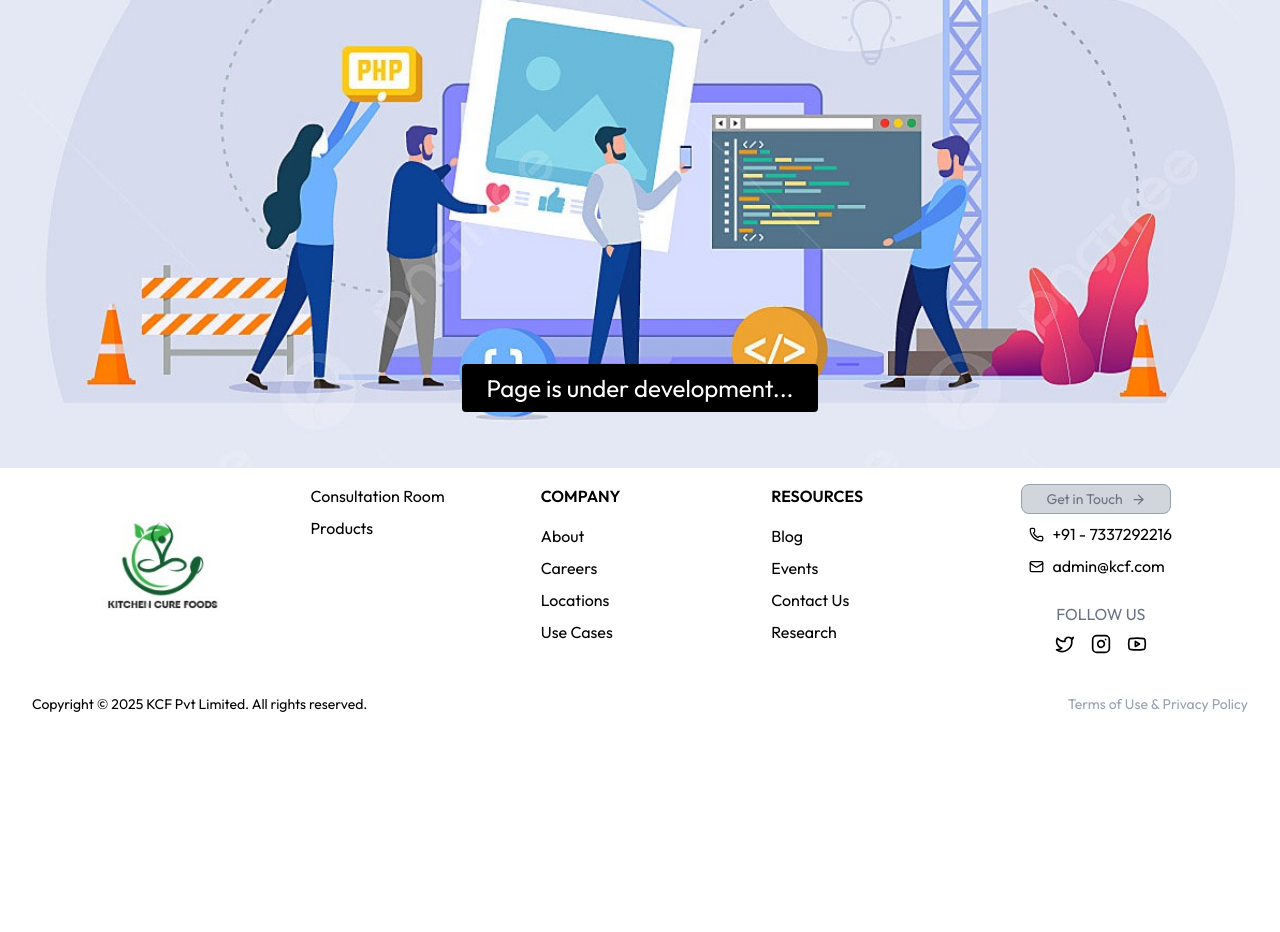
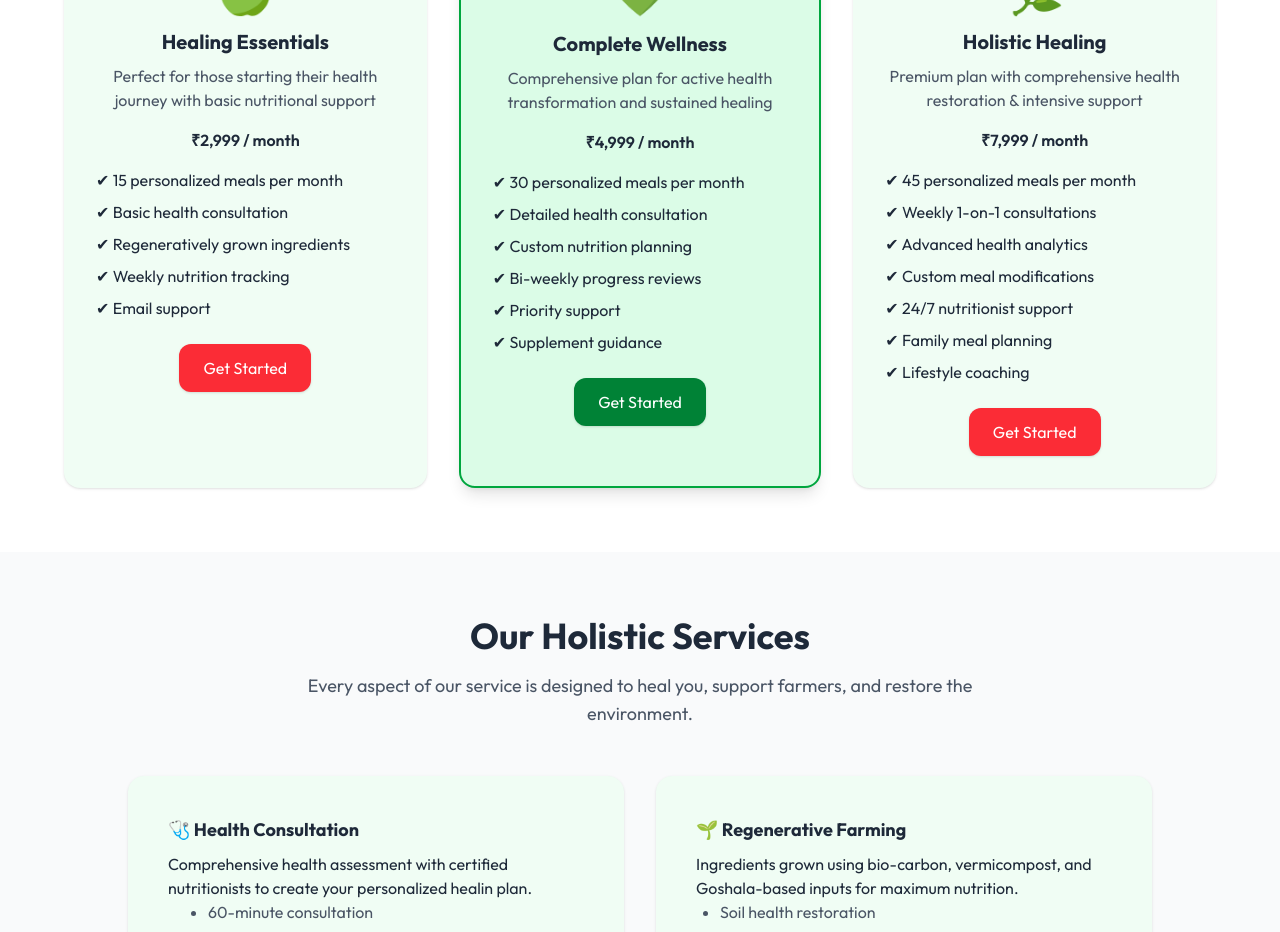
Before and after one commit to spicartsdeployment/kitchen-cure-foods, a React (Vite) app in the folder frontend/: page /products in a window 1280 px wide. Shown: the part 348-1280 px from the top of the page. Before the commit the page ends 1086 px from the top, so only its background shows below. Built offline with nearby package versions, Linux system fonts and the light colour scheme.

Commit message:
Modified Products Page
Modified Products Page

```diff
--- a/frontend/src/pages/ProductsPage.jsx
+++ b/frontend/src/pages/ProductsPage.jsx
@@ -1,6 +1,6 @@
 import React from "react";
 
-const ProductsPage = () => {
+/*const ProductsPage = () => {
   return (
     <div className="w-screen h-screen flex flex-col items-center justify-center bg-gray-50">
       <img
@@ -18,3 +18,194 @@ const ProductsPage = () => {
 };
 
 export default ProductsPage;
+*/
+
+function ProductsPage() {
+  return (
+    <div className="bg-white text-gray-800">
+      {/* ================= Plans Section ================= */}
+      <section className="py-16 px-6 text-center ">
+        <h2 className="text-4xl font-bold mb-4 pt-10">Personalized Meals That Heal</h2>
+        <p className="text-lg text-gray-600 max-w-3xl mx-auto mb-12">
+          Fresh, science-backed meals tailored to your health needs, grown through
+          regenerative farming practices that heal both you and the planet.
+        </p>
+
+        <div className="grid md:grid-cols-3 gap-8 max-w-6xl mx-auto">
+          {/* Card 1 */}
+          <div className="bg-green-50 p-8 rounded-2xl shadow hover:shadow-lg transition">
+            <div className="text-green-600 text-5xl mb-4">🍏</div>
+            <h3 className="text-xl font-bold mb-2">Healing Essentials</h3>
+            <p className="text-gray-600 mb-4">
+              Perfect for those starting their health journey with basic
+              nutritional support
+            </p>
+            <p className="font-semibold mb-4">₹2,999 / month</p>
+            <ul className="text-left space-y-2 mb-6">
+              <li>✔ 15 personalized meals per month</li>
+              <li>✔ Basic health consultation</li>
+              <li>✔ Regeneratively grown ingredients</li>
+              <li>✔ Weekly nutrition tracking</li>
+              <li>✔ Email support</li>
+            </ul>
+            <button className="bg-red-500 text-white px-6 py-3 rounded-xl shadow hover:bg-red-800 transition">
+              Get Started
+            </button>
+          </div>
+
+          {/* Card 2 */}
+          <div className="bg-green-100 p-8 rounded-2xl shadow-lg border-2 border-green-600 relative hover:shadow-xl transition">
+            <span className="absolute -top-3 right-4 bg-green-600 text-white text-sm px-3 py-1 rounded-full">
+              Most Popular
+            </span>
+            <div className="text-green-700 text-5xl mb-4">💚</div>
+            <h3 className="text-xl font-bold mb-2">Complete Wellness</h3>
+            <p className="text-gray-600 mb-4">
+              Comprehensive plan for active health transformation and sustained
+              healing
+            </p>
+            <p className="font-semibold mb-4">₹4,999 / month</p>
+            <ul className="text-left space-y-2 mb-6">
+              <li>✔ 30 personalized meals per month</li>
+              <li>✔ Detailed health consultation</li>
+              <li>✔ Custom nutrition planning</li>
+              <li>✔ Bi-weekly progress reviews</li>
+              <li>✔ Priority support</li>
+              <li>✔ Supplement guidance</li>
+            </ul>
+            <button className="bg-green-700 text-white px-6 py-3 rounded-xl shadow hover:bg-green-800 transition">
+              Get Started
+            </button>
+          </div>
+
+          {/* Card 3 */}
+          <div className="bg-green-50 p-8 rounded-2xl shadow hover:shadow-lg transition">
+            <div className="text-green-600 text-5xl mb-4">🌿</div>
+            <h3 className="text-xl font-bold mb-2">Holistic Healing</h3>
+            <p className="text-gray-600 mb-4">
+              Premium plan with comprehensive health restoration & intensive support
+            </p>
+            <p className="font-semibold mb-4">₹7,999 / month</p>
+            <ul className="text-left space-y-2 mb-6">
+              <li>✔ 45 personalized meals per month</li>
+              <li>✔ Weekly 1-on-1 consultations</li>
+              <li>✔ Advanced health analytics</li>
+              <li>✔ Custom meal modifications</li>
+              <li>✔ 24/7 nutritionist support</li>
+              <li>✔ Family meal planning</li>
+              <li>✔ Lifestyle coaching</li>
+            </ul>
+            <button className="bg-red-500 text-white px-6 py-3 rounded-xl shadow hover:bg-red-600 transition">
+              Get Started
+            </button>
+          </div>
+        </div>
+      </section>
+
+      {/* ================= Services Section ================= */}
+      <section className="py-16 px-6 bg-gray-50 text-center">
+        <h2 className="text-4xl font-bold mb-4">Our Holistic Services</h2>
+        <p className="text-lg text-gray-600 max-w-3xl mx-auto mb-12">
+          Every aspect of our service is designed to heal you, support farmers, and restore the environment.
+        </p>
+
+        <div className="grid md:grid-cols-2 gap-8 max-w-5xl mx-auto text-left">
+          <div className="bg-green-50 p-10 rounded-2xl shadow">
+            <h3 className="font-bold text-lg mb-2">🩺 Health Consultation</h3>
+             Comprehensive health assessment with certified nutritionists to create your personalized healin plan.
+
+            <ul className="list-disc pl-10 text-gray-600 space-y-1 margin-top-2">
+              <li>60-minute consultation</li>
+              <li>Health history analysis</li>
+              <li>Custom meal planning</li>
+              <li>Follow-up support</li>
+            </ul>
+          </div>
+          <div className="bg-green-50 p-10 rounded-2xl shadow">
+            <h3 className="font-bold text-lg mb-2">🌱 Regenerative Farming</h3>
+            Ingredients grown using bio-carbon, vermicompost, and Goshala-based inputs for maximum nutrition.
+            <ul className="list-disc pl-6 text-gray-600 space-y-1">
+              <li>Soil health restoration</li>
+              <li>Chemical-free growing</li>
+              <li>Carbon sequestration</li>
+              <li>Biodiversity enhancement</li>
+            </ul>
+          </div>
+          <div className="bg-green-50 p-10 rounded-2xl shadow">
+            <h3 className="font-bold text-lg mb-2">🍲 Fresh Daily Cooking</h3>
+            Comprehensive health assessment with certified nutritionists to create your personalized healin plan.
+
+            <ul className="list-disc pl-6 text-gray-600 space-y-1">
+              <li>Same-day preparation</li>
+              <li>Local community pods</li>
+              <li>Quality ingredients</li>
+              <li>Preservative-free</li>
+            </ul>
+          </div>
+          <div className="bg-green-50 p-10 rounded-2xl shadow">
+            <h3 className="font-bold text-lg mb-2">🌍 Transparent Impact</h3>
+            Comprehensive health assessment with certified nutritionists to create your personalized healin plan.
+              <ul className="list-disc pl-6 text-gray-600 space-y-1">
+              <li>Payment transparency</li>
+              <li>Farmer impact reports</li>
+              <li>Environmental metrics</li>
+              <li>Community updates</li>
+            </ul>
+          </div>
+        </div>
+      </section>
+
+      {/* ================= How It Works Section ================= */}
+      <section className="py-16 px-6 text-center">
+        <h2 className="text-4xl font-bold mb-4">How It Works</h2>
+        <p className="text-lg text-gray-600 mb-12">
+          Your journey to healing starts with these simple steps
+        </p>
+
+        <div className="grid md:grid-cols-4 gap-8 max-w-6xl mx-auto">
+          {[
+            { num: 1, title: "Health Consultation", desc: "Book a consultation with our certified nutritionists" },
+            { num: 2, title: "Personalized Plan", desc: "Receive your custom meal plan based on your health needs" },
+            { num: 3, title: "Fresh Meals", desc: "Get fresh meals prepared daily in your local community pod" },
+            { num: 4, title: "Ongoing Support", desc: "Monitor your health improvements with ongoing support" },
+          ].map((step, i) => (
+            <div key={i} className="flex flex-col items-center">
+              <div className="w-12 h-12 flex items-center justify-center rounded-full bg-green-600 text-white text-xl font-bold mb-4">
+                {step.num}
+              </div>
+              <h4 className="font-bold text-lg mb-2">{step.title}</h4>
+              <p className="text-gray-600">{step.desc}</p>
+            </div>
+          ))}
+        </div>
+      </section>
+
+      {/* ================= Healing Stories ================= */}
+      <section className="py-16 px-6 bg-gray-50 text-center">
+        <h2 className="text-4xl font-bold mb-4">Healing Stories</h2>
+        <p className="text-lg text-gray-600 mb-12">
+          Real results from real people who chose to heal holistically
+        </p>
+
+        <div className="grid md:grid-cols-2 gap-8 max-w-5xl mx-auto">
+          <div className="bg-green-50 p-6 rounded-2xl shadow text-left">
+            <p className="text-yellow-500 text-2xl mb-2">★★★★★</p>
+            <p className="text-gray-700 italic mb-4">
+              "After 3 months with Kitchen Cure Foods, my diabetes is under control and I have more energy than I’ve had in years. The personalized meals made all the difference."
+            </p>
+            <p className="font-semibold">RS <span className="text-gray-500">– Rajesh S., Bangalore</span></p>
+          </div>
+          <div className="bg-green-50 p-6 rounded-2xl shadow text-left">
+            <p className="text-yellow-500 text-2xl mb-2">★★★★★</p>
+            <p className="text-gray-700 italic mb-4">
+              "The transparency in their process and the quality of ingredients is unmatched. I can taste the difference and feel the healing in every meal."
+            </p>
+            <p className="font-semibold">PM <span className="text-gray-500">– Priya M., Mumbai</span></p>
+          </div>
+        </div>
+      </section>
+    </div>
+  );
+}
+
+export default ProductsPage;
```
